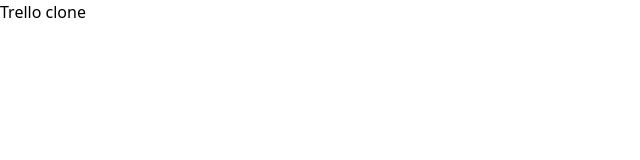
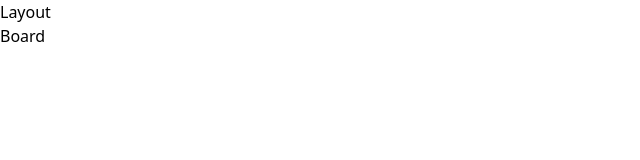
Before and after one commit to cristian-corbalan/trello-clone, a React (Vite) app: page /board in a window 1280 px wide. Shown: the top 160 px of the page, without its empty margins (0-640 px from the left). Built offline with nearby package versions, Linux system fonts and the light colour scheme.

Commit message:
Install React router and create routes for the home and board page, with a layout

```diff
--- a/package.json
+++ b/package.json
@@ -13,6 +13,7 @@
     "@tailwindcss/vite": "^4.1.14",
     "react": "^19.1.1",
     "react-dom": "^19.1.1",
+    "react-router": "^7.9.4",
     "tailwindcss": "^4.1.14"
   },
   "devDependencies": {
--- a/src/App.tsx
+++ /dev/null
@@ -1,9 +0,0 @@
-const App: React.FC<{}> = () => {
-  return (
-    <>
-      <h1>Trello clone</h1>
-    </>
-  );
-};
-
-export default App;
--- /dev/null
+++ b/src/layouts/MainLayout.tsx
@@ -0,0 +1,12 @@
+import { Outlet } from "react-router";
+
+const MainLayout: React.FC = () => {
+  return (
+    <>
+      <h1>Layout</h1>
+      <Outlet />
+    </>
+  );
+};
+
+export default MainLayout;
--- a/src/main.tsx
+++ b/src/main.tsx
@@ -1,10 +1,11 @@
 import { StrictMode } from "react";
 import { createRoot } from "react-dom/client";
 import "./index.css";
-import App from "./App.tsx";
+import { RouterProvider } from "react-router/dom";
+import router from "./routes/router.tsx";
 
 createRoot(document.getElementById("root")!).render(
   <StrictMode>
-    <App />
+    <RouterProvider router={router} />
   </StrictMode>,
 );
--- /dev/null
+++ b/src/pages/BoardPage.tsx
@@ -0,0 +1,5 @@
+const BoardPage: React.FC = () => {
+  return <h1>Board</h1>;
+};
+
+export default BoardPage;
--- /dev/null
+++ b/src/pages/HomePage.tsx
@@ -0,0 +1,5 @@
+const HomePage: React.FC = () => {
+  return <h1>Home</h1>;
+};
+
+export default HomePage;
--- /dev/null
+++ b/src/routes/router.tsx
@@ -0,0 +1,22 @@
+import { createBrowserRouter } from "react-router";
+import MainLayout from "../layouts/MainLayout.tsx";
+import BoardPage from "../pages/BoardPage.tsx";
+import HomePage from "../pages/HomePage.tsx";
+
+const router = createBrowserRouter([
+  {
+    Component: MainLayout,
+    children: [
+      {
+        path: "/",
+        Component: HomePage,
+      },
+      {
+        path: "/board",
+        Component: BoardPage,
+      },
+    ],
+  },
+]);
+
+export default router;
```
Also changed, not shown: 1 other file (tests, documents, lock files or other folders).
